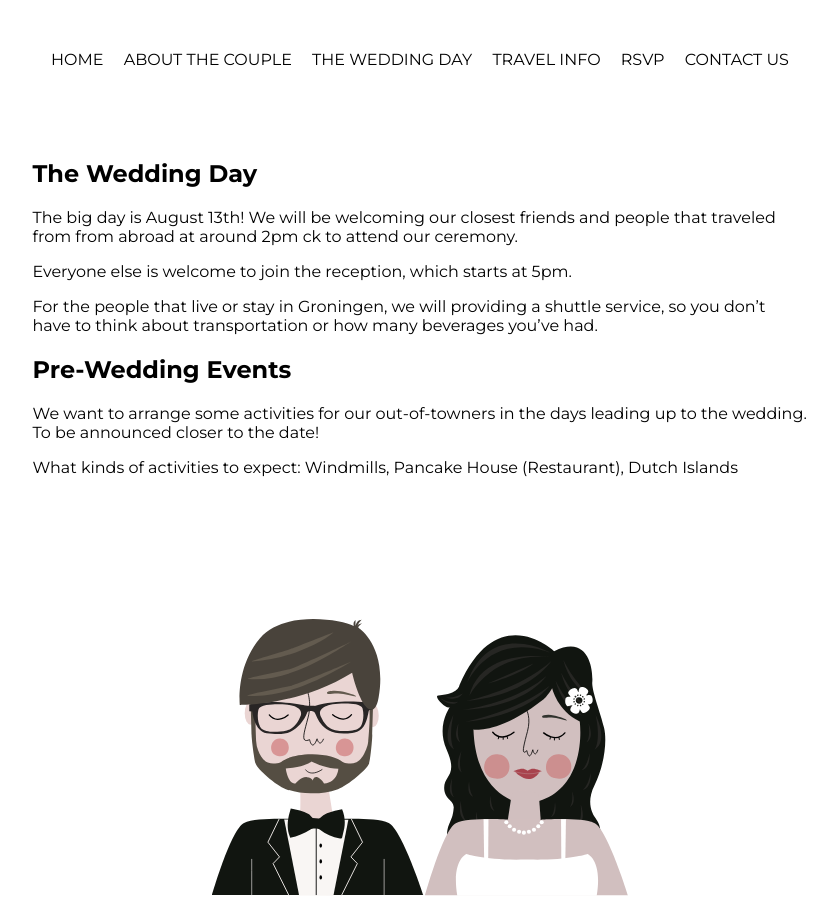
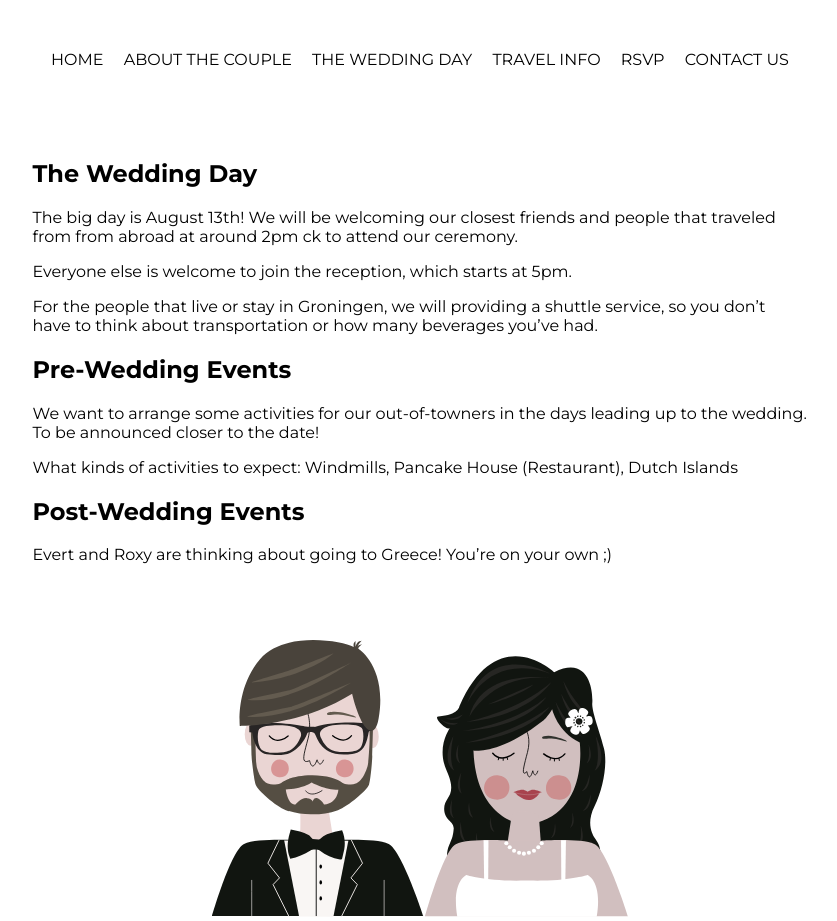
Before and after one commit to evert/wedding, a Jekyll site: the page built from the-day.md, in a window 1280 px wide. Shown: the whole page, without its empty margins (220-1057 px from the left). Built offline with Jekyll 4.4.1, drawn with Linux system fonts in a browser that asks for light colours; before the commit the page ends 900 px from its top, so only the background shows below that.

Commit message:
Update the-day.md

```diff
--- a/the-day.md
+++ b/the-day.md
@@ -21,3 +21,8 @@ Pre-Wedding Events
 We want to arrange some activities for our out-of-towners in the days leading up to the wedding. To be announced closer to the date!
 
 What kinds of activities to expect: Windmills, Pancake House (Restaurant), Dutch Islands
+
+Post-Wedding Events
+===================
+
+Evert and Roxy are thinking about going to Greece! You're on your own ;)
```
